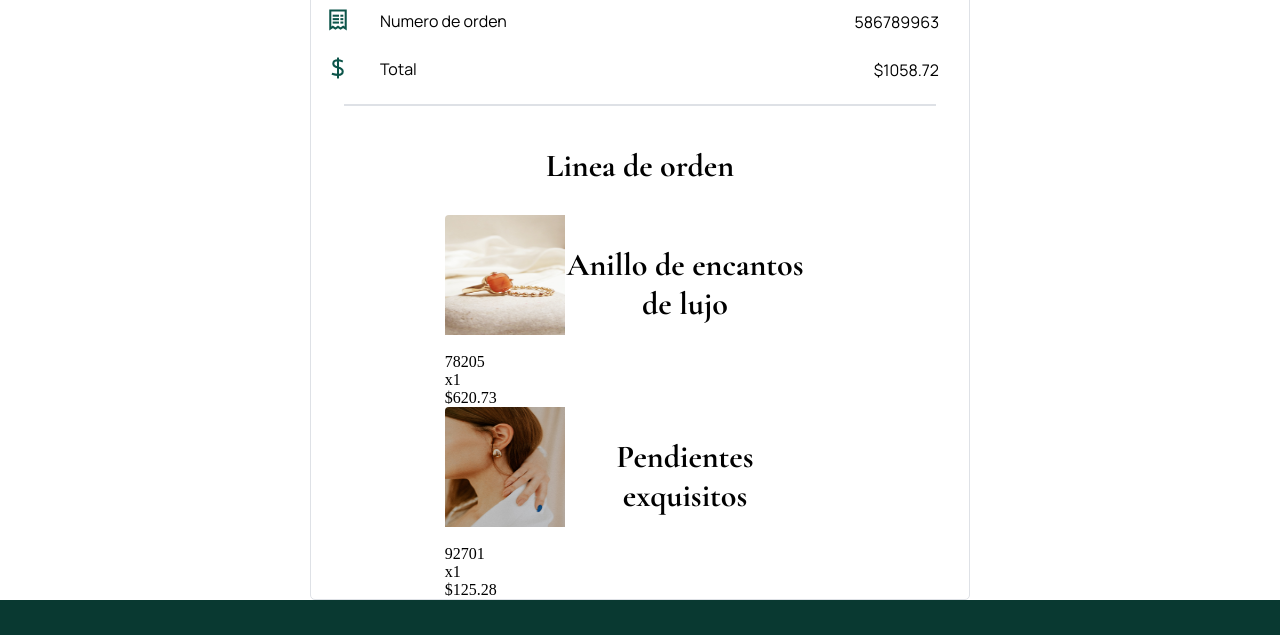
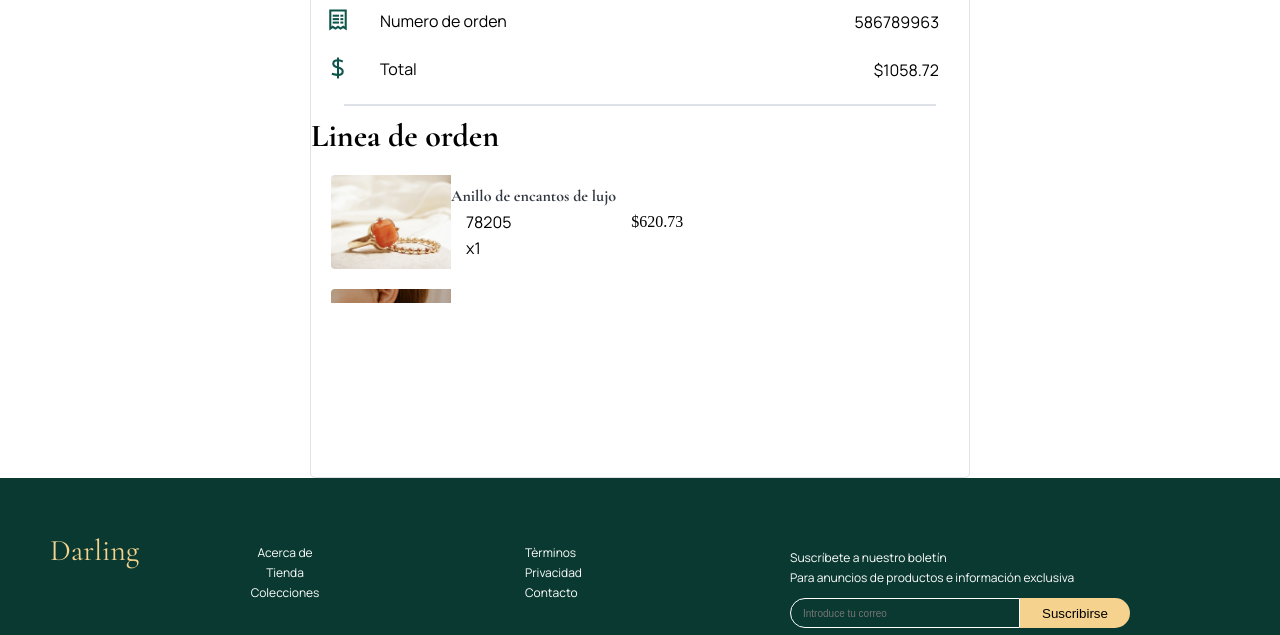
Before and after one commit to AngieLi98/Proyecto-1, a plain HTML site: page pages/checkout–payment-success.html in a window 1280 px wide. Shown: the part 770-1405 px from the top of the page. Drawn offline with nearby package versions, Linux system fonts and the light colour scheme.

Commit message:
añadir scroll

```diff
--- a/pages/checkout–payment-success.html
+++ b/pages/checkout–payment-success.html
@@ -46,7 +46,7 @@
               <figure class="detalles__icon">
                 <img src="../assets/img/Calendar date 1calendario.svg" alt="" />
               </figure>
-                <p class="detalles__text" >Fecha</p>
+              <p class="detalles__text">Fecha</p>
             </div>
             <div class="detalles__icon__right">
               <p class="detalles__text">27/04/2022</p>
@@ -58,7 +58,7 @@
               <figure class="detalles__icon">
                 <img src="../assets/img/Profile 8.svg" alt="" />
               </figure>
-                <p class="detalles__text" >Usuario</p>
+              <p class="detalles__text">Usuario</p>
             </div>
             <div class="detalles__icon__right">
               <p class="detalles__text">jhon Miller</p>
@@ -74,7 +74,7 @@
               <p class="detalles__text">Metodo de pago</p>
             </div>
             <div class="detalles__icon__left">
-              <img src="../assets/img/Image 8.png" alt=""/>
+              <img src="../assets/img/Image 8.png" alt="" />
             </div>
           </div>
 
@@ -89,7 +89,7 @@
               </figure>
               <p class="detalles__text">Numero de orden</p>
             </div>
-            <div  class="detalles__icon__right">
+            <div class="detalles__icon__right">
               <p class="detalles__text">586789963</p>
             </div>
           </div>
@@ -116,17 +116,38 @@
               <article class="order-list__card">
                 <div class="item">
                   <img src="../assets/img/img-11.jpeg" alt="" />
-                <p class="smallTitle">Anillo de encantos de lujo</p>
-                <p class="code">78205</p>
-                <p class="tag">x1</p>
-                <p class="precio">$620.73</p>
+                  <div>
+                    <h3>Anillo de encantos de lujo</h3>
+                    <p class="detalles__text">78205</p>
+                    <p class="detalles__text">x1</p>
+                  </div>
+                  <div class="detalles__icon__right">
+                    <p class="detalle__text">$620.73</p>
+                  </div>
                 </div>
                 <div class="item">
                   <img src="../assets/img/img-2.jpeg" alt="" />
-                <p class="smallTitle">Pendientes exquisitos</p>
-                <p class="code">92701</p>
-                <p class="tag">x1</p>
-                <p class="precio">$125.28</p>
+                  <div>
+                    <h3>Pendientes exquisitos</h3>
+                    <p class="detalles__text">92701</p>
+                    <p class="detalles__text">x1</p>
+                  </div>
+                  <div class="detalles__icon__right">
+                    <p class="detalle__text">$125.28</p>
+                  </div>
+            </div>
+            <div class="item">
+              <img src="../assets/img/img-2.jpeg" alt="" />
+              <div>
+                <h3>Pendientes exquisitos</h3>
+                <p class="detalles__text">92701</p>
+                <p class="detalles__text">x1</p>
+              </div>
+              <div class="detalles__icon__right">
+                <p class="detalle__text">$125.28</p>
+              </div>
+        </div>
+
       </div>
       </article>
     </section>
--- a/styles/checkout–payment-success.css
+++ b/styles/checkout–payment-success.css
@@ -194,15 +194,45 @@ main {
   padding: 0 15px;
 }
 
+.order-list {
+  width: 100%;
+}
+
 .smallTitle {
   font-weight: 700;
   font-size: 32px;
-  padding: 30px;
   font-family: var(--tipography-titles);
-  text-align: center;
+  text-align: left;
+}
+
+
+
+.order-list__card {
+  width: 100%;
+  height: 148px;
+  overflow-y: auto;
+}
+
+.order-list__card ::-webkit-scrollbar-thumb {
+  background: rgba(188, 193, 202, 1);
+  width: 4px;
+height: 132px;
+border-radius: 2px 0px 0px 0px;
+
+}
+
+.item {
+  display: flex;
+  width: 512px;
+  height: 94px;
+  margin: 20px;
+  border-radius: 4px;
+  overflow: hidden;
+  align-items: center;
 }
 
 .item img {
+  object-fit: cover;
   float: left;
   width: 120px;
   height: 120px;
@@ -211,6 +241,16 @@ main {
   border-radius: 4px 0px 0px 0px;
   opacity: 0px;
 
+}
+
+.item h3 {
+  font-family: Cormorant Garamond;
+  /* Heading */
+  font-size: 16px;
+  line-height: 26px;
+  font-weight: 700;
+  color: #323842FF;
+  /* neutral-700 */
 }
 
 footer {
```
Lines whose indentation alone changed are shown as unchanged.
